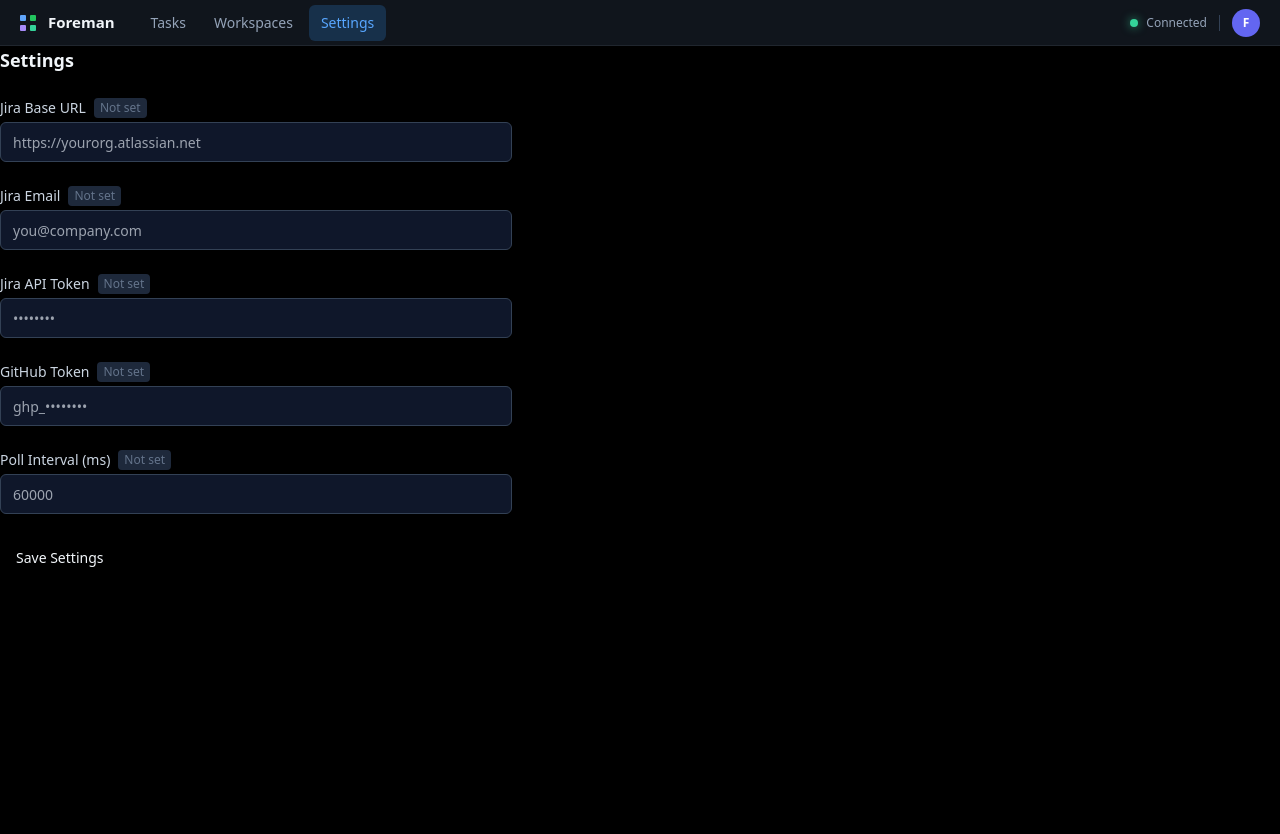
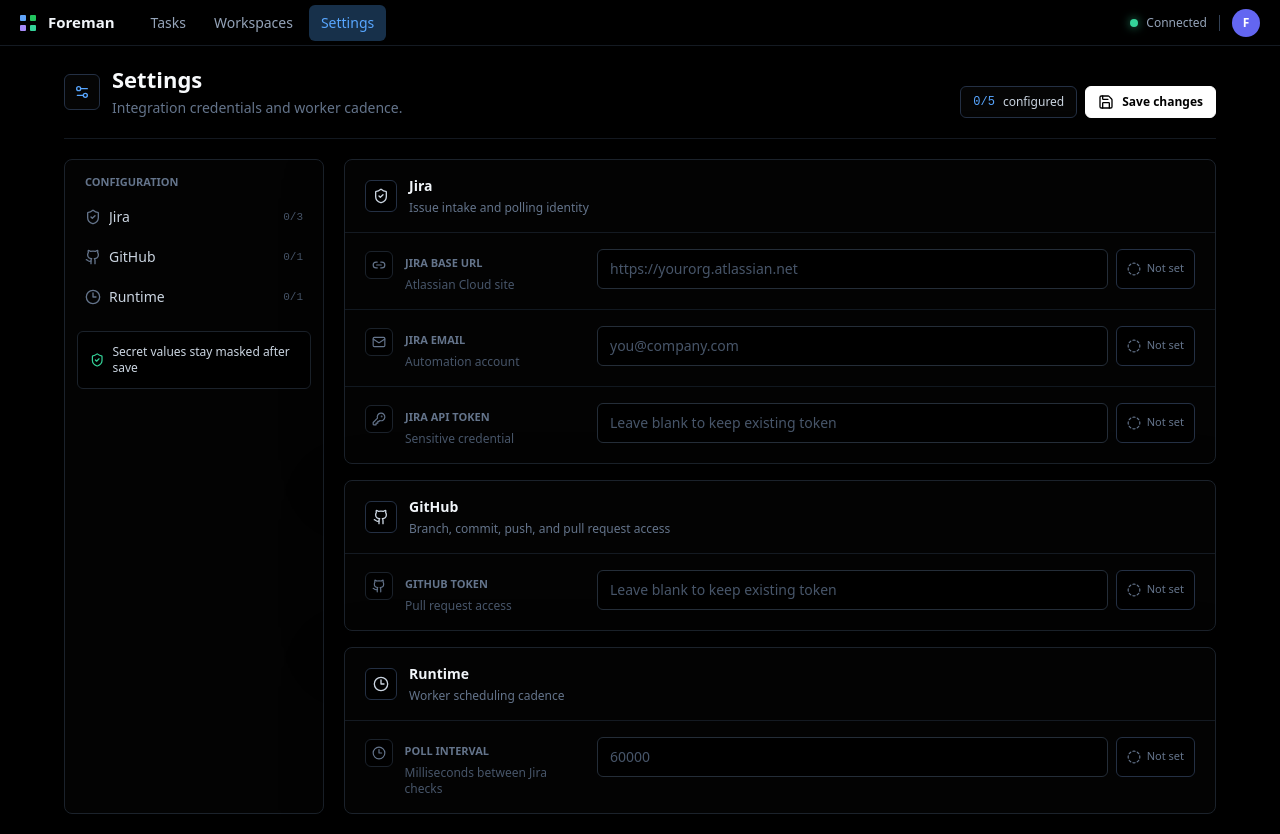
Before and after one commit to PhanThanhTungg/Mida-foreman, a Next.js app in the folder apps/web/: page /settings in a window 1280 px wide. Before the commit the page ends 800 px from the top, so only its background shows below. Built offline with nearby package versions, Linux system fonts and the light colour scheme; no server answers.

Commit message:
feat: enhance settings form with detailed field metadata and improved layout

```diff
--- a/apps/web/src/app/layout.tsx
+++ b/apps/web/src/app/layout.tsx
@@ -11,7 +11,7 @@
   return (
     <html lang="en" className="dark">
       <body className="min-h-screen bg-black text-slate-100">
-        <header className="h-[46px] border-b border-[#20262e] bg-[#10151c] px-3 sm:px-5">
+        <header className="h-[46px] border-b border-[#141a22] bg-black px-3 sm:px-5">
           <div className="flex h-full items-center justify-between">
             <div className="flex min-w-0 items-center gap-3 sm:gap-6">
               <div className="flex items-center gap-3">
--- a/apps/web/src/components/settings/settings-form.tsx
+++ b/apps/web/src/components/settings/settings-form.tsx
@@ -1,17 +1,85 @@
 'use client';
 import { useState } from 'react';
+import { CheckCircle2, CircleDashed, Clock3, Github, KeyRound, Link2, Mail, Save, Settings2, ShieldCheck } from 'lucide-react';
 import type { Setting, SettingKey } from '@foreman/types';
 import { Button } from '@/components/ui/button';
 import { Input } from '@/components/ui/input';
 import { Label } from '@/components/ui/label';
 import { apiClient } from '@/lib/api-client';
+import { cn } from '@/lib/utils';
 
-const FIELDS: { key: SettingKey; label: string; placeholder: string; type: 'text' | 'password' | 'number' }[] = [
-  { key: 'jira_base_url', label: 'Jira Base URL', placeholder: 'https://yourorg.atlassian.net', type: 'text' },
-  { key: 'jira_email', label: 'Jira Email', placeholder: 'you@company.com', type: 'text' },
-  { key: 'jira_api_token', label: 'Jira API Token', placeholder: '••••••••', type: 'password' },
-  { key: 'github_token', label: 'GitHub Token', placeholder: 'ghp_••••••••', type: 'password' },
-  { key: 'poll_interval_ms', label: 'Poll Interval (ms)', placeholder: '60000', type: 'number' },
+const panelClass = 'border border-[#1b222b] bg-[#030303] shadow-[0_18px_60px_rgba(0,0,0,0.45)]';
+const labelClass = 'text-[11px] font-semibold uppercase leading-none tracking-normal text-slate-500';
+const inputClass =
+  'h-10 rounded-md border-[#242d38] bg-black px-3 text-sm text-slate-100 shadow-none placeholder:text-slate-600 focus-visible:ring-1 focus-visible:ring-[#58a6ff] focus-visible:ring-offset-0';
+
+type FieldMeta = {
+  key: SettingKey;
+  label: string;
+  placeholder: string;
+  type: 'text' | 'password' | 'number';
+  detail: string;
+  section: 'jira' | 'github' | 'runtime';
+  icon: typeof Link2;
+};
+
+const FIELDS: FieldMeta[] = [
+  {
+    key: 'jira_base_url',
+    label: 'Jira Base URL',
+    placeholder: 'https://yourorg.atlassian.net',
+    type: 'text',
+    detail: 'Atlassian Cloud site',
+    section: 'jira',
+    icon: Link2,
+  },
+  {
+    key: 'jira_email',
+    label: 'Jira Email',
+    placeholder: 'you@company.com',
+    type: 'text',
+    detail: 'Automation account',
+    section: 'jira',
+    icon: Mail,
+  },
+  {
+    key: 'jira_api_token',
+    label: 'Jira API Token',
+    placeholder: 'Leave blank to keep existing token',
+    type: 'password',
+    detail: 'Sensitive credential',
+    section: 'jira',
+    icon: KeyRound,
+  },
+  {
+    key: 'github_token',
+    label: 'GitHub Token',
+    placeholder: 'Leave blank to keep existing token',
+    type: 'password',
+    detail: 'Pull request access',
+    section: 'github',
+    icon: Github,
+  },
+  {
+    key: 'poll_interval_ms',
+    label: 'Poll Interval',
+    placeholder: '60000',
+    type: 'number',
+    detail: 'Milliseconds between Jira checks',
+    section: 'runtime',
+    icon: Clock3,
+  },
+];
+
+const SECTIONS: {
+  id: FieldMeta['section'];
+  title: string;
+  description: string;
+  icon: typeof Settings2;
+}[] = [
+  { id: 'jira', title: 'Jira', description: 'Issue intake and polling identity', icon: ShieldCheck },
+  { id: 'github', title: 'GitHub', description: 'Branch, commit, push, and pull request access', icon: Github },
+  { id: 'runtime', title: 'Runtime', description: 'Worker scheduling cadence', icon: Clock3 },
 ];
 
 export function SettingsForm({ initialSettings }: { initialSettings: Setting[] }) {
@@ -20,15 +88,21 @@
   );
   const [saving, setSaving] = useState(false);
   const [saved, setSaved] = useState(false);
+  const [error, setError] = useState('');
 
   const isConfigured = (key: string) => {
     const initial = initialSettings.find((s) => s.key === key);
-    return initial?.value === '***' || (initial?.value !== undefined && initial.value !== '');
+    return Boolean((values[key] ?? '').trim()) || initial?.value === '***' || (initial?.value !== undefined && initial.value !== '');
   };
+
+  const configuredCount = FIELDS.filter((f) => isConfigured(f.key)).length;
+  const requiredCount = FIELDS.length;
 
   async function handleSave(e: React.FormEvent) {
     e.preventDefault();
     setSaving(true);
+    setSaved(false);
+    setError('');
     try {
       const settings = Object.entries(values)
         .filter(([, v]) => v !== '')
@@ -36,34 +110,160 @@
       await apiClient.settings.upsert(settings);
       setSaved(true);
       setTimeout(() => setSaved(false), 2000);
+    } catch (err) {
+      setError(err instanceof Error ? err.message : 'Failed to save settings');
     } finally {
       setSaving(false);
     }
   }
 
   return (
-    <form onSubmit={handleSave} className="max-w-lg space-y-6">
-      <h1 className="text-lg font-semibold">Settings</h1>
-      {FIELDS.map((f) => (
-        <div key={f.key} className="space-y-1">
-          <div className="flex items-center gap-2">
-            <Label className="text-sm text-slate-300">{f.label}</Label>
-            <span className={`text-xs px-1.5 py-0.5 rounded ${isConfigured(f.key) ? 'bg-green-900 text-green-300' : 'bg-slate-800 text-slate-500'}`}>
-              {isConfigured(f.key) ? 'Configured' : 'Not set'}
+    <form onSubmit={handleSave} className="min-h-[calc(100vh-46px)] bg-black px-4 py-5 text-slate-100 sm:px-6 lg:px-8">
+      <div className="mx-auto flex w-full max-w-6xl flex-col gap-5">
+        <header className="flex flex-col gap-4 border-b border-[#141a22] pb-5 lg:flex-row lg:items-end lg:justify-between">
+          <div className="space-y-2">
+            <div className="flex items-center gap-3">
+              <span className="grid size-9 place-items-center rounded-md border border-[#243044] bg-[#050505] text-[#58a6ff]">
+                <Settings2 className="size-4" />
+              </span>
+              <div>
+                <h1 className="text-[22px] font-semibold leading-tight text-slate-50">Settings</h1>
+                <p className="mt-1 text-sm text-slate-500">Integration credentials and worker cadence.</p>
+              </div>
+            </div>
+          </div>
+          <div className="flex flex-wrap items-center gap-2">
+            <span className="inline-flex h-8 items-center gap-2 rounded-md border border-[#243044] bg-[#050505] px-3 text-xs font-medium text-slate-300">
+              <span className="font-mono text-[#58a6ff]">{configuredCount}/{requiredCount}</span>
+              configured
             </span>
+            <Button
+              type="submit"
+              disabled={saving}
+              size="sm"
+              className="h-8 rounded-md border border-white bg-white px-3 text-xs font-semibold text-black hover:bg-black hover:text-white"
+            >
+              <Save className="size-3.5" />
+              {saving ? 'Saving...' : saved ? 'Saved' : 'Save changes'}
+            </Button>
           </div>
-          <Input
-            type={f.type}
-            value={values[f.key] ?? ''}
-            onChange={(e) => setValues((v) => ({ ...v, [f.key]: e.target.value }))}
-            placeholder={f.placeholder}
-            className="bg-slate-900 border-slate-700"
-          />
+        </header>
+
+        <div className="grid gap-5 lg:grid-cols-[260px_minmax(0,1fr)]">
+          <aside className={cn(panelClass, 'rounded-lg p-3')}>
+            <div className="space-y-1 px-2 pb-3 pt-1">
+              <p className="text-[11px] font-semibold uppercase leading-none tracking-normal text-slate-500">Configuration</p>
+            </div>
+            <nav className="space-y-1">
+              {SECTIONS.map((section) => {
+                const Icon = section.icon;
+                const sectionFields = FIELDS.filter((f) => f.section === section.id);
+                const sectionConfigured = sectionFields.filter((f) => isConfigured(f.key)).length;
+                return (
+                  <a
+                    key={section.id}
+                    href={`#${section.id}`}
+                    className="flex items-center justify-between rounded-md px-2 py-2 text-sm text-slate-300 transition-colors hover:bg-[#080d13] hover:text-slate-100"
+                  >
+                    <span className="flex min-w-0 items-center gap-2">
+                      <Icon className="size-4 shrink-0 text-slate-500" />
+                      <span className="truncate">{section.title}</span>
+                    </span>
+                    <span className="font-mono text-[11px] text-slate-600">
+                      {sectionConfigured}/{sectionFields.length}
+                    </span>
+                  </a>
+                );
+              })}
+            </nav>
+            <div className="mt-4 rounded-md border border-[#1b222b] bg-black p-3">
+              <div className="flex items-center gap-2 text-xs font-medium text-slate-300">
+                <ShieldCheck className="size-4 text-emerald-400" />
+                Secret values stay masked after save
+              </div>
+            </div>
+          </aside>
+
+          <section className="space-y-4">
+            {SECTIONS.map((section) => {
+              const Icon = section.icon;
+              const fields = FIELDS.filter((f) => f.section === section.id);
+              return (
+                <div key={section.id} id={section.id} className={cn(panelClass, 'rounded-lg')}>
+                  <div className="flex items-center justify-between border-b border-[#141a22] px-4 py-4 sm:px-5">
+                    <div className="flex min-w-0 items-center gap-3">
+                      <span className="grid size-8 place-items-center rounded-md border border-[#243044] bg-black text-slate-300">
+                        <Icon className="size-4" />
+                      </span>
+                      <div className="min-w-0">
+                        <h2 className="text-sm font-semibold text-slate-100">{section.title}</h2>
+                        <p className="mt-1 truncate text-xs text-slate-500">{section.description}</p>
+                      </div>
+                    </div>
+                  </div>
+
+                  <div className="divide-y divide-[#111820]">
+                    {fields.map((field) => {
+                      const Icon = field.icon;
+                      const configured = isConfigured(field.key);
+                      return (
+                        <div key={field.key} className="grid gap-3 px-4 py-4 sm:grid-cols-[220px_minmax(0,1fr)] sm:px-5">
+                          <div className="flex gap-3">
+                            <span className="mt-0.5 grid size-7 place-items-center rounded-md border border-[#1b222b] bg-black text-slate-500">
+                              <Icon className="size-3.5" />
+                            </span>
+                            <div className="min-w-0 space-y-1">
+                              <Label htmlFor={field.key} className={labelClass}>
+                                {field.label}
+                              </Label>
+                              <p className="text-xs text-slate-600">{field.detail}</p>
+                            </div>
+                          </div>
+                          <div className="space-y-2">
+                            <div className="flex items-center gap-2">
+                              <Input
+                                id={field.key}
+                                type={field.type}
+                                value={values[field.key] ?? ''}
+                                onChange={(e) => setValues((v) => ({ ...v, [field.key]: e.target.value }))}
+                                placeholder={field.placeholder}
+                                className={inputClass}
+                              />
+                              <span
+                                className={cn(
+                                  'hidden h-10 shrink-0 items-center gap-1.5 rounded-md border px-2.5 text-[11px] font-medium sm:inline-flex',
+                                  configured
+                                    ? 'border-emerald-500/30 bg-emerald-950/40 text-emerald-300'
+                                    : 'border-[#243044] bg-black text-slate-500',
+                                )}
+                              >
+                                {configured ? <CheckCircle2 className="size-3.5" /> : <CircleDashed className="size-3.5" />}
+                                {configured ? 'Configured' : 'Not set'}
+                              </span>
+                            </div>
+                          </div>
+                        </div>
+                      );
+                    })}
+                  </div>
+                </div>
+              );
+            })}
+
+            {(saved || error) && (
+              <div
+                className={cn(
+                  'rounded-md border px-4 py-3 text-sm',
+                  saved && 'border-emerald-500/30 bg-emerald-950/30 text-emerald-300',
+                  error && 'border-red-500/30 bg-red-950/30 text-red-300',
+                )}
+              >
+                {saved ? 'Settings saved.' : error}
+              </div>
+            )}
+          </section>
         </div>
-      ))}
-      <Button type="submit" disabled={saving}>
-        {saving ? 'Saving…' : saved ? 'Saved!' : 'Save Settings'}
-      </Button>
+      </div>
     </form>
   );
 }
```
